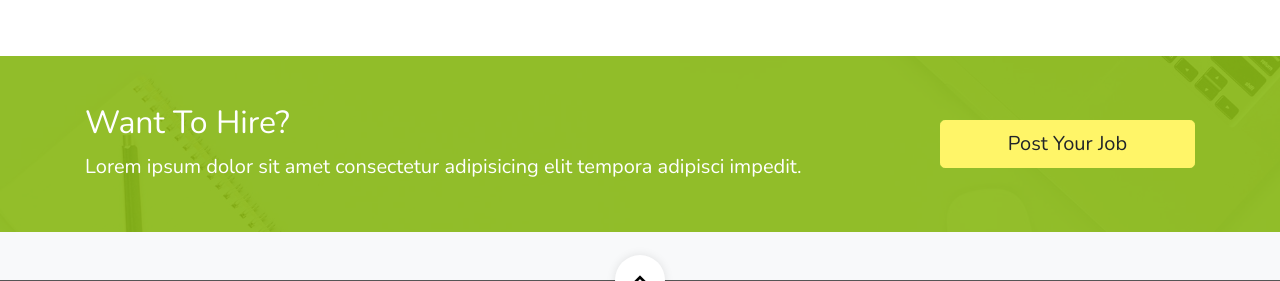
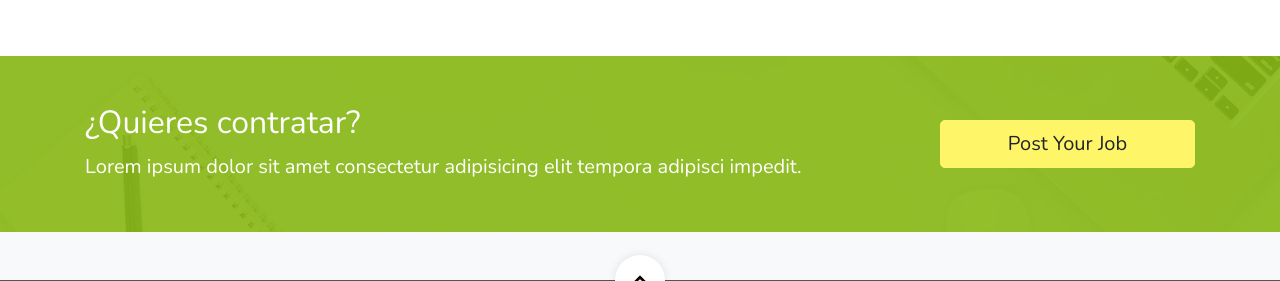
Before and after one commit to Rss-Feed-Junior-Jobs/Frontend, a Django app: page / in a window 1280 px wide. Shown: the part 1465-1746 px from the top of the page. Run offline with Django 3.2, Linux system fonts and the light colour scheme; a user stored in the database is signed in; tables that the repository leaves empty hold one stand-in row (values such as "Sample post"); data that the repository does not hold is empty; some libraries are stand-ins or nearby versions; some web fonts are replaced.

Commit message:
request employer

```diff
--- a/template/jobapp/index.html
+++ b/template/jobapp/index.html
@@ -128,7 +128,7 @@
     {% if request.user.role == "employer" %}
     <div class="row align-items-center">
       <div class="col-md-8">
-        <h2 class="text-white">Want To Hire?</h2>
+        <h2 class="text-white">¿Quieres contratar?</h2>
         <p class="mb-0 text-white lead">Lorem ipsum dolor sit amet consectetur adipisicing elit tempora adipisci
           impedit.</p>
       </div>
```
